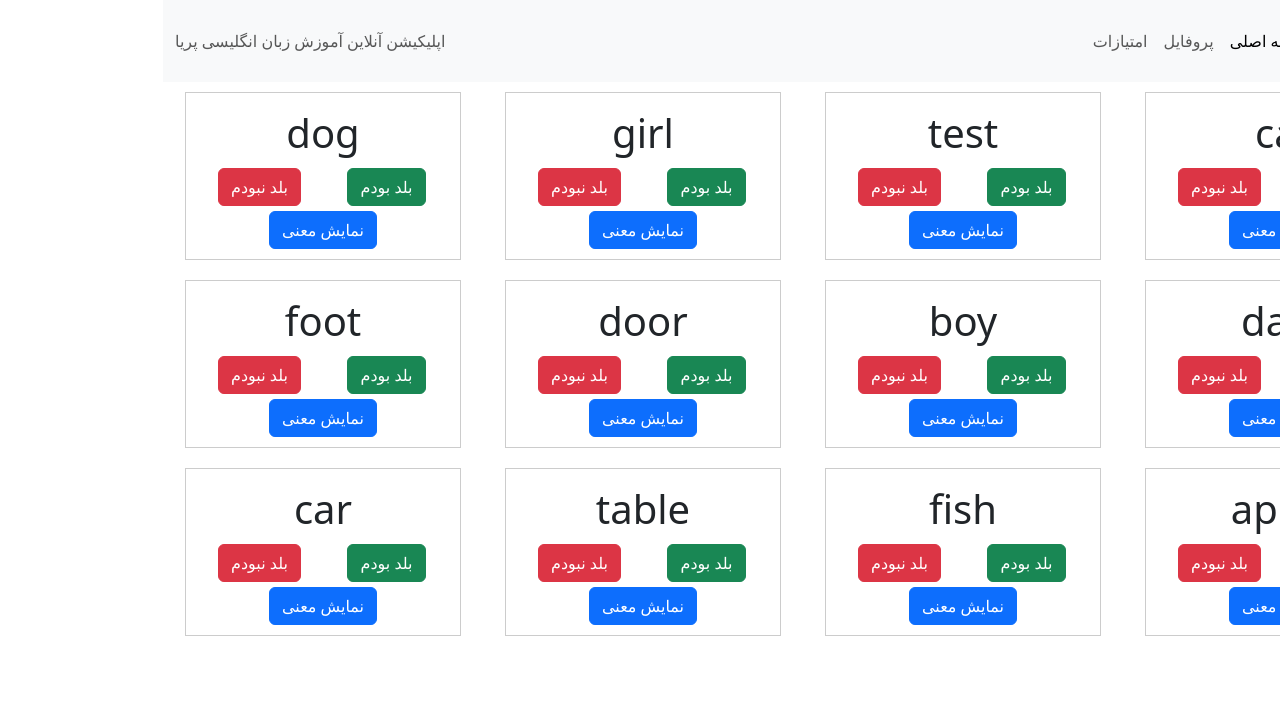
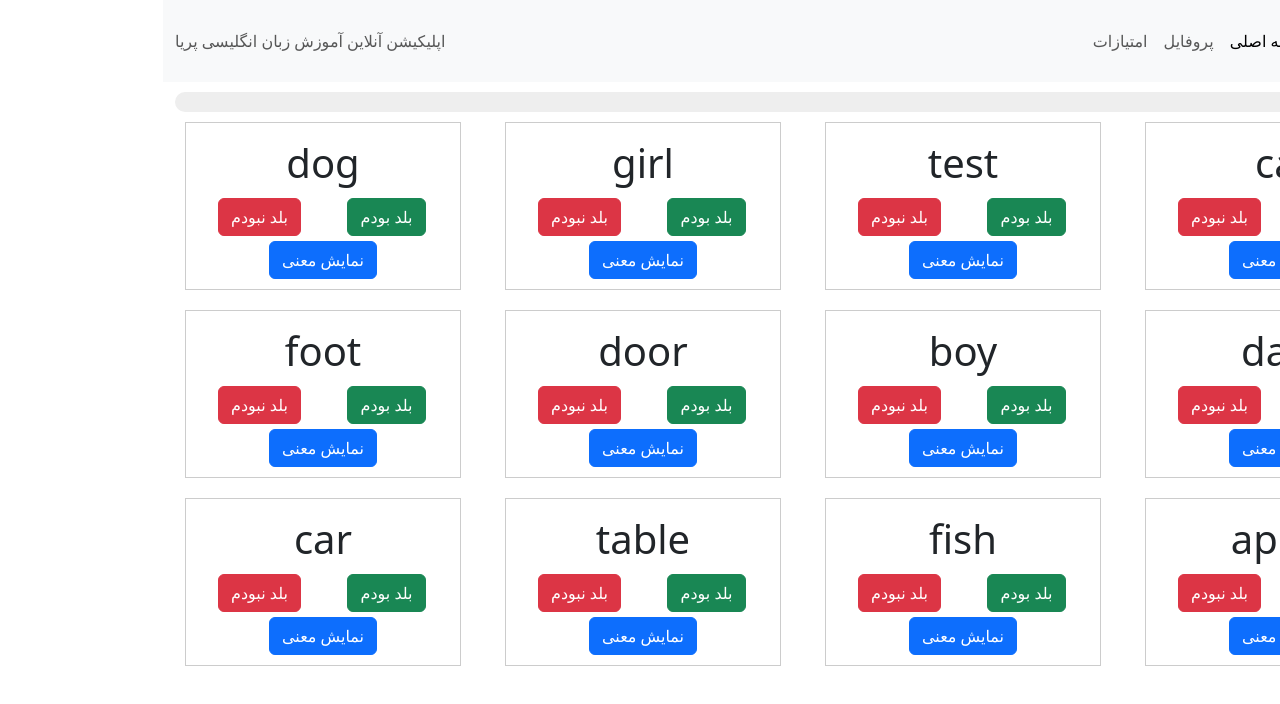
Before and after one commit to sadeghbiglar/vue-english-learning, a Vue app: page / in a window 1280 px wide. Shown: the top 704 px of the page. Built offline with nearby package versions, Linux system fonts and the light colour scheme.

Commit message:
add progress bar to levels

```diff
--- a/src/components/wordList.vue
+++ b/src/components/wordList.vue
@@ -1,5 +1,12 @@
 <template>
   <div class="container-fluid">
+    <div>
+      <div class="progress-container">
+        <div class="progress-bar" :style="{ width: `${stage1Progress}%` }"></div>
+        <div class="progress-bar" :style="{ width: `${stage2Progress}%` }"></div>
+        <div class="progress-bar" :style="{ width: `${stage3Progress}%` }"></div>
+      </div>
+    </div>
     <div class="row">
       <div v-for="(item, index) in shuffledWords" :key="item.id" class="col-lg-4 col-md-6 col-xl-3">
         <div v-if="!item.known" class="word-box">
@@ -46,6 +53,12 @@ const showSuccessMessage3 = ref(false); // نمایش پیام موفقیت مر
 const correctWords = ref([]); // آرایه‌ای برای ذخیره کلمات درست
 const wrongWords = ref([]); // آرایه‌ای برای ذخیره کلمات غلط
 const show_meaning_click = ref(false);
+const currentProgress = ref(0);
+const maxProgress = ref(100);
+const stage1Progress = ref(0);
+const stage2Progress = ref(0);
+const stage3Progress = ref(0);
+const totalProgress = 100;
 const loadWords = async () => {
   try {
     const response = await fetch("/src/assets/words.json"); // مسیر فایل JSON را تعیین کنید
@@ -83,11 +96,13 @@ const markAsKnown = index => {
   if (allWordsKnown.value && stage.value === "stage1") {
     stage.value = "stage2";
     showSuccessMessage2.value = true;
+    stage1Progress.value = 30; // مرحله 1
     resetWordStatus();
     console.log(shuffledWords.value);
   } else if (allWordsKnown.value && stage.value === "stage2") {
     stage.value = "stage3";
     showSuccessMessage3.value = true;
+    stage2Progress.value = 60; // مرحله 2
   }
 };
 
@@ -121,7 +136,7 @@ onMounted(() => {
 });
 </script>
 
-<style>
+<style scoped>
 .word-box {
   border: 1px solid #ccc;
   padding: 10px;
@@ -160,4 +175,19 @@ onMounted(() => {
 .alert-success {
   margin-top: 20px; /* تعیین فاصله بین پیام هشدار و کلمات */
 }
+.progress-container {
+  width: 100%;
+  height: 20px;
+  background-color: #eee;
+  margin-top: 10px;
+  position: relative;
+  border-radius: 10px;
+}
+
+.progress-bar {
+  height: 100%;
+  background-color: #e228e2;
+  position: absolute;
+  border-radius: 10px;
+}
 </style>
```
